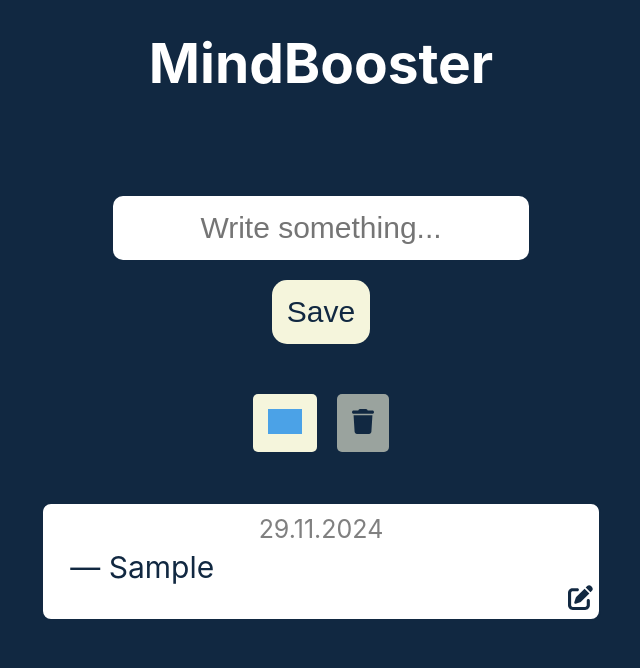
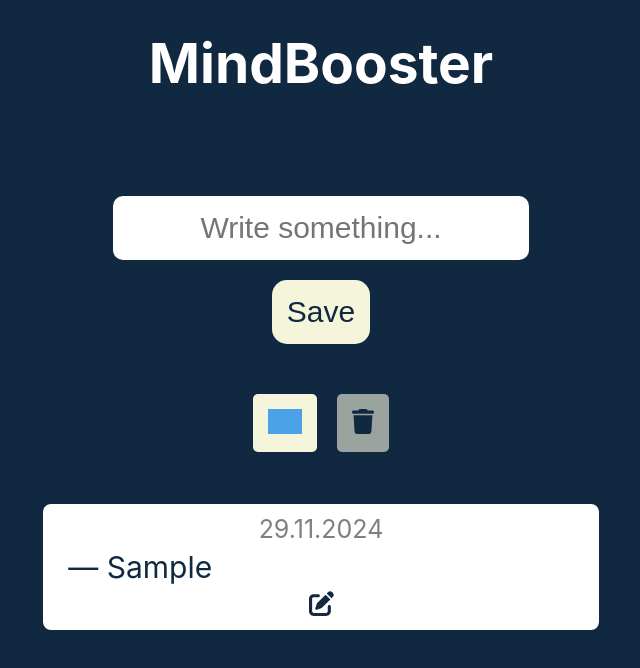
Before and after one commit to olxovikov/mindbooster, a React (Vite) app: page / in a window 1280 px wide. Both pictures are taken after typing "Sample" into the empty fields and a click on the button "Save". Shown: the top 668 px of the page, without its empty margins (319-959 px from the left). Built offline with nearby package versions, Linux system fonts and the light colour scheme; grey boxes are pictures that could not be loaded.

Commit message:
fixing bugs

```diff
--- a/src/components/Reports/Report.module.css
+++ b/src/components/Reports/Report.module.css
@@ -1,15 +1,33 @@
 .report {
-    position: relative;
+    display: flex;
+    flex-direction: column;
+    align-items: center;
+    justify-content: center;
     margin: 15px;
-    padding: 10px 25px 25px 25px;
+    padding: 10px 25px 10px 25px;
     border-radius: 10px;
     background-color: white;
     width: 40%;
     font-size: 30px;
-    text-align: start;
     color: rgb(17,40,65);
     transition: all 0.2s ease-out;
     border: 2px solid rgb(17,40,65);
+}
+
+.selectedReport {
+    display: flex;
+    flex-direction: column;
+    align-items: center;
+    justify-content: center;
+    margin: 15px;
+    padding: 10px 25px 10px 25px;
+    border-radius: 10px;
+    background-color: rgb(17,40,65);
+    width: 40%;
+    font-size: 30px;
+    color: gray;
+    transition: all 0.2s ease-out;
+    border: 2px solid gray;
 }
 
 #date {
@@ -18,25 +36,10 @@
     justify-content: center;
     font-size: 25px;
     color: gray;
-    /* opacity: 0.5; */
-}
-
-.selectedReport {
-    position: relative;
-    margin: 15px;
-    padding: 10px 25px 25px 25px;
-    border-radius: 10px;
-    background-color: rgb(17,40,65);
-    width: 40%;
-    font-size: 30px;
-    text-align: start;
-    color: gray;
-    transition: all 0.2s ease-out;
-    border: 2px solid gray;
 }
 
 textarea {
-    padding-top: 5px;
+    padding: 5px 0 5px 0;
     overflow-y: hidden;
     border: none;
     resize: none;
@@ -44,7 +47,6 @@ textarea {
     font-size: 30px;
     font-family: -apple-system, BlinkMacSystemFont, 'Segoe UI', 'Roboto', 'Oxygen', 'Ubuntu', 'Cantarell', 'Fira Sans', 'Droid Sans', 'Helvetica Neue', sans-serif;
     width: 100%;
-    text-align: justify;
 }
 
 textarea:focus {
@@ -59,17 +61,11 @@ textarea:disabled {
 }
 
 .report button {
-    position:absolute;
-    bottom: 5px;
-    right: 0px;
     background-color: initial;
     border: none;
 }
 
 .selectedReport button {
-    position:absolute;
-    bottom: 5px;
-    right: 0px;
     background-color: initial;
     border: none;
 }
@@ -89,12 +85,12 @@ textarea:disabled {
         width: 70%;
         font-size: 25px;
     }
-    #date {
-        font-size: 20px;
-    }
     .selectedReport {
         width: 70%;
         font-size: 25px;
+    }
+    #date {
+        font-size: 20px;
     }
     textarea {
         font-size: 25px;
```
